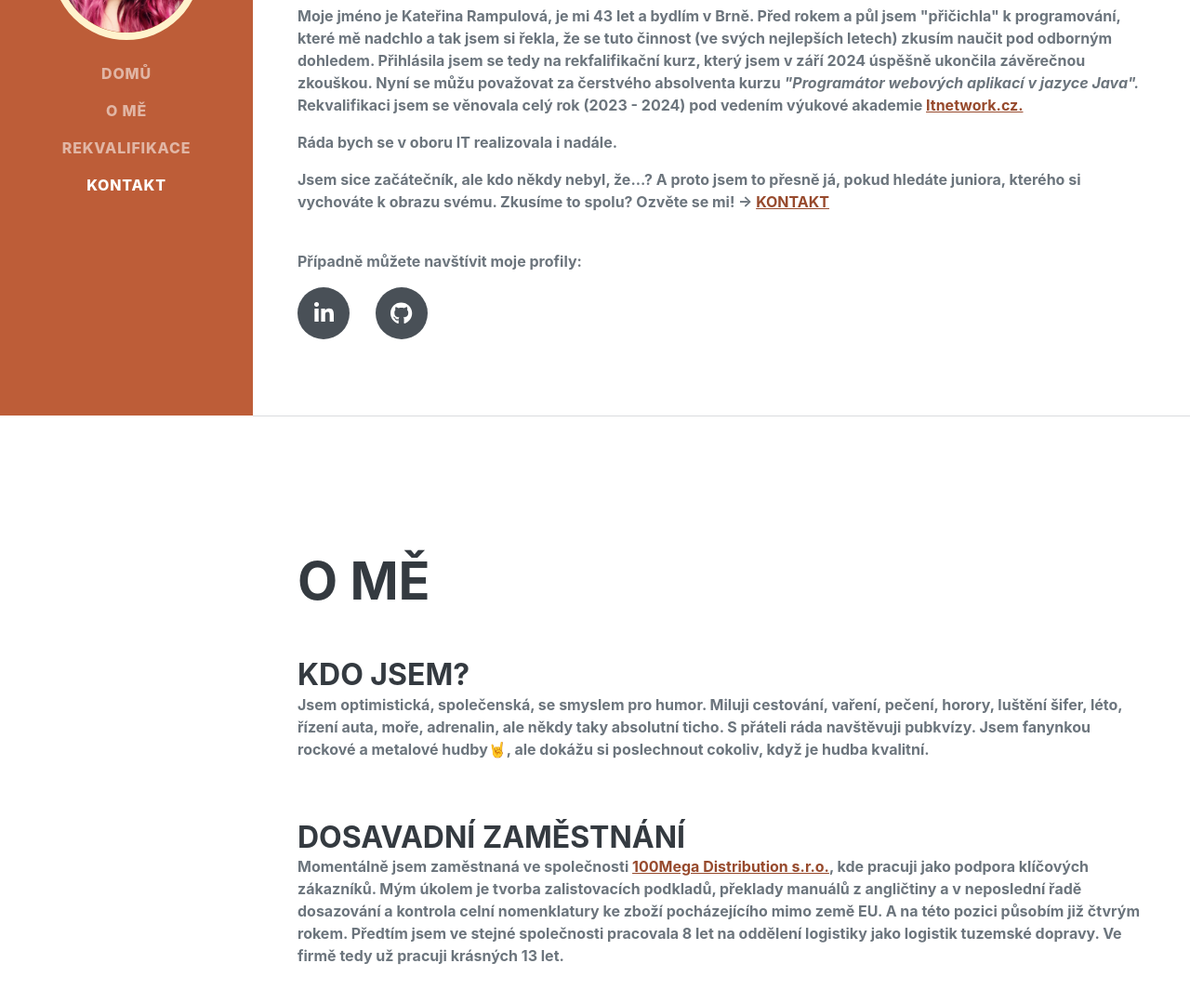
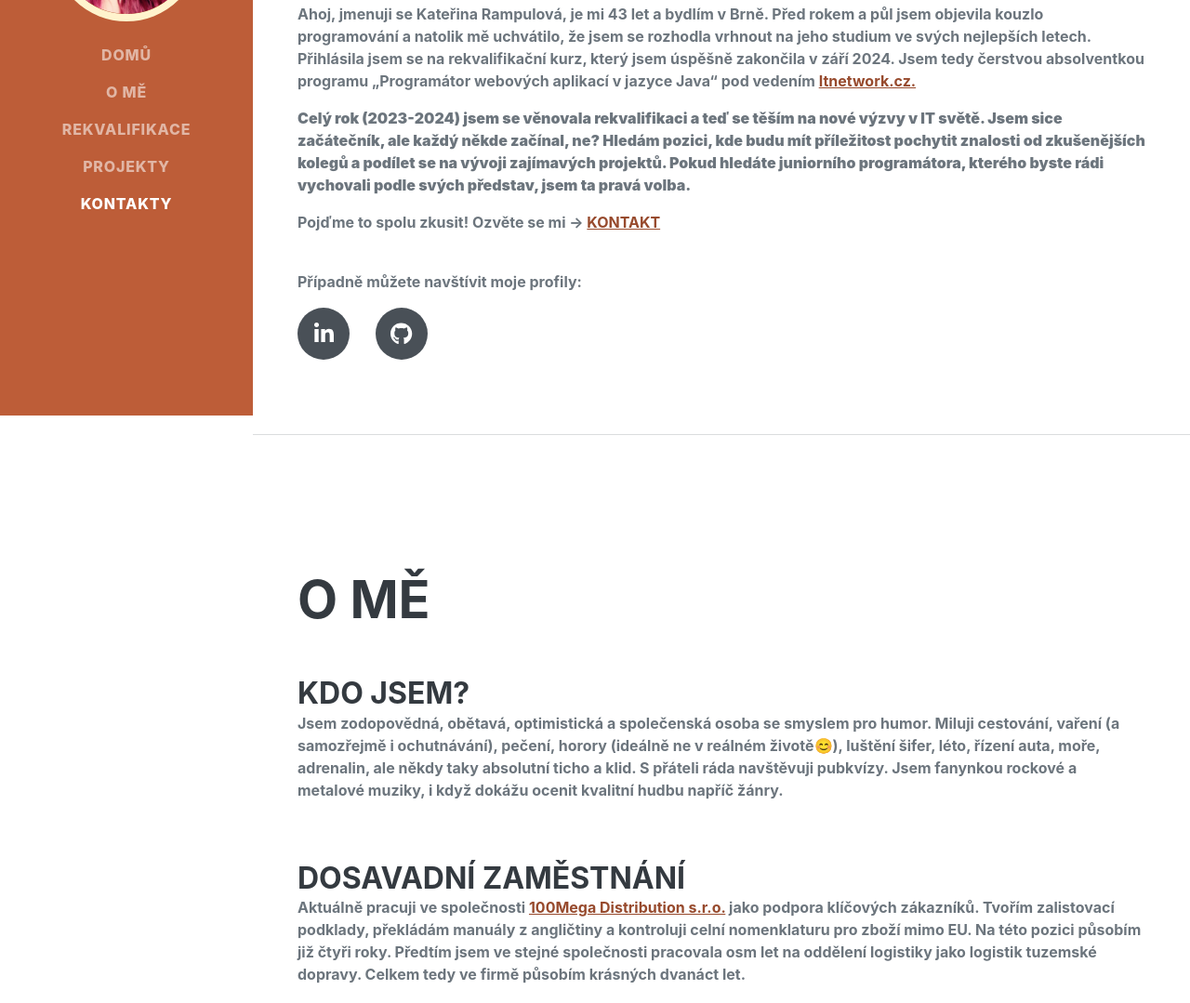
Before and after one commit to Kacisska/katka.github.io, a plain HTML site: page index.html in a window 1280 px wide. Shown: the part 353-1432 px from the top of the page at 93% size. Drawn offline with nearby package versions, Linux system fonts and the light colour scheme; a web font is replaced by a local one.

Commit message:
Úprava textu v index.html, nahrán nový soubor index.html

```diff
--- a/index.html
+++ b/index.html
@@ -5,6 +5,7 @@
         <meta name="viewport" content="width=device-width, initial-scale=1, shrink-to-fit=no" />
         <meta name="description" content="" />
         <meta name="author" content="" />
+        <link rel="shortcut icon" href="icon/ikona.jpg">
         <title>Katka Rampulová</title>
         <link rel="icon" type="image/x-icon" href="assets/img/favicon.ico" />
         <!-- Font Awesome icons (free version)-->
@@ -32,15 +33,15 @@
                     <li class="nav-item"><a class="nav-link js-scroll-trigger" href="#about">Domů</a></li>
                     <li class="nav-item"><a class="nav-link js-scroll-trigger" href="#experience">O mě</a></li>
                     <li class="nav-item"><a class="nav-link js-scroll-trigger" href="#education">Rekvalifikace</a></li>
-                   <!-- <li class="nav-item"><a class="nav-link js-scroll-trigger" href="#skills">Skills</a></li>
-                    <li class="nav-item"><a class="nav-link js-scroll-trigger" href="#interests">Interests</a></li> -->
-                    <li class="nav-item"><a class="nav-link js-scroll-trigger" href="#awards">Kontakt</a></li>
+                    <li class="nav-item"><a class="nav-link js-scroll-trigger" href="#skills">Projekty</a></li>
+                    <li class="nav-item"><a class="nav-link js-scroll-trigger" href="#interests">Kontakty</a></li>
+                   <!-- <li class="nav-item"><a class="nav-link js-scroll-trigger" href="#awards">Awards</a></li>-->
                 </ul>
             </div>
         </nav>
-        <!-- Page Content-->
+        <!-- Page Content -->
         <div class="container-fluid p-0">
-            <!-- Domů-->
+            <!-- Domů / about-->
             <section class="resume-section" id="about">
                 <div class="resume-section-content">
                     <h1 class="mb-0">
@@ -53,11 +54,11 @@
                     </div>
                    <!-- <p class="lead mb-5">Jmenuji se Kateřina Rampulová, je mi 43 let a bydlím v Brně.</p>-->
 
-                  <p><strong>Moje jméno je Kateřina Rampulová, je mi 43 let a bydlím v Brně. Před rokem a půl jsem "přičichla" k programování, které mě nadchlo a tak jsem si řekla, že se tuto činnost (ve svých nejlepších letech) zkusím naučit pod odborným dohledem. Přihlásila jsem se tedy na rekfalifikační kurz, který jsem v září 2024 úspěšně ukončila závěrečnou zkouškou. Nyní se můžu považovat za čerstvého absolventa kurzu <em>"Programátor webových aplikací v jazyce Java".</em>
-                  Rekvalifikaci jsem se věnovala celý rok (2023 - 2024) pod vedením výukové akademie <a href="https://itnetwork.cz">Itnetwork.cz.</a><br></p>
-                  <p>Ráda bych se v oboru IT realizovala i nadále.</strong></p>
+                  <p><strong>Ahoj, jmenuji se Kateřina Rampulová, je mi 43 let a bydlím v Brně. Před rokem a půl jsem objevila kouzlo programování a natolik mě uchvátilo, že jsem se rozhodla vrhnout na jeho studium ve svých nejlepších letech. Přihlásila jsem se na rekvalifikační kurz, který jsem úspěšně zakončila v září 2024. Jsem tedy čerstvou absolventkou programu „Programátor webových aplikací v jazyce Java“ pod vedením <a href="https://itnetwork.cz">Itnetwork.cz.</a><br></p>
 
-                 <p></p><strong>Jsem sice začátečník, ale kdo někdy nebyl, že...? A proto jsem to přesně já, pokud hledáte juniora, kterého si vychováte k obrazu svému. Zkusíme to spolu? Ozvěte se mi! → <a href="#awards">KONTAKT</a></p><br>
+
+                 <p></p><strong>Celý rok (2023-2024) jsem se věnovala rekvalifikaci a teď se těším na nové výzvy v IT světě. Jsem sice začátečník, ale každý někde začínal, ne? Hledám pozici, kde budu mít příležitost pochytit znalosti od zkušenějších kolegů a podílet se na vývoji zajímavých projektů. Pokud hledáte juniorního programátora, kterého byste rádi vychovali podle svých představ, jsem ta pravá volba.</strong></p>
+                 <p>Pojďme to spolu zkusit! Ozvěte se mi → <a href="#awards">KONTAKT</a></p><br>
                     <p>Případně můžete navštívit moje profily:</p>
 
                     <div class="social-icons">
@@ -68,7 +69,7 @@
                 </div>
             </section>
             <hr class="m-0" />
-            <!-- O mě-->
+            <!-- O mě / experience-->
             <section class="resume-section" id="experience">
                 <div class="resume-section-content">
                     <h2 class="mb-5">O mě</h2>
@@ -76,7 +77,7 @@
                         <div class="flex-grow-1">
                             <h3 class="mb-0">Kdo jsem?</h3>
                            <!-- <div class="subheading mb-3">Intelitec Solutions</div>-->
-                            <p>Jsem optimistická, společenská, se smyslem pro humor. Miluji cestování, vaření, pečení, horory, luštění šifer, léto, řízení auta, moře, adrenalin, ale někdy taky absolutní ticho. S přáteli ráda navštěvuji pubkvízy. Jsem fanynkou rockové a metalové hudby🤘, ale dokážu si poslechnout cokoliv, když je hudba kvalitní.</p>
+                            <p>Jsem zodopovědná, obětavá, optimistická a společenská osoba se smyslem pro humor. Miluji cestování, vaření (a samozřejmě i ochutnávání), pečení, horory (ideálně ne v reálném životě😊), luštění šifer, léto, řízení auta, moře, adrenalin, ale někdy taky absolutní ticho a klid. S přáteli ráda navštěvuji pubkvízy. Jsem fanynkou rockové a metalové muziky, i když dokážu ocenit kvalitní hudbu napříč žánry.</p>
                         </div>
                        <!--  <div class="flex-shrink-0"><span class="text-primary">March 2013 - Present</span></div>-->
                     </div>
@@ -84,8 +85,7 @@
                         <div class="flex-grow-1">
                             <h3 class="mb-0">Dosavadní zaměstnání</h3>
                            <!--  <div class="subheading mb-3">Intelitec Solutions</div>-->
-                            <p>Momentálně jsem zaměstnaná ve společnosti <a href="https://100Mega.cz">100Mega Distribution s.r.o.</a>, kde pracuji jako podpora klíčových zákazníků. Mým úkolem je tvorba zalistovacích podkladů, překlady manuálů z angličtiny a v neposlední řadě dosazování a kontrola celní nomenklatury ke zboží pocházejícího mimo země EU.
-                             A na této pozici působím již čtvrým rokem. Předtím jsem ve stejné společnosti pracovala 8 let na oddělení logistiky jako logistik tuzemské dopravy. Ve firmě tedy už pracuji krásných 13 let. </p>
+                            <p>Aktuálně pracuji ve společnosti <a href="https://100Mega.cz">100Mega Distribution s.r.o.</a> jako podpora klíčových zákazníků. Tvořím zalistovací podklady, překládám manuály z angličtiny a kontroluji celní nomenklaturu pro zboží mimo EU. Na této pozici působím již čtyři roky. Předtím jsem ve stejné společnosti pracovala osm let na oddělení logistiky jako logistik tuzemské dopravy. Celkem tedy ve firmě působím krásných dvanáct let. </p>
                         </div>
                      <!--   <div class="flex-shrink-0"><span class="text-primary">December 2011 - March 2013</span></div>
                     </div>-->
@@ -108,7 +108,7 @@
                 </div>
             </section>
             <hr class="m-0" />
-            <!-- Rekvalifikace-->
+            <!-- Rekvalifikace / education-->
             <section class="resume-section" id="education">
                 <div class="resume-section-content">
                     <h2 class="mb-5">Rekvalifikace</h2>
@@ -168,25 +168,26 @@
         </div>
 
             </div>
-                       <!-- <div class="flex-shrink-0"><span class="text-primary">August 2006 - May 2010</span></div> -->
+                    <!--<div class="flex-shrink-0"><span class="text-primary">August 2006 - May 2010</span></div>
                     </div>
                     <div class="d-flex flex-column flex-md-row justify-content-between">
                         <div class="flex-grow-1"></div>
-                          <!--  <h3 class="mb-0">James Buchanan High School</h3>
+                           <h3 class="mb-0">James Buchanan High School</h3>
                             <div class="subheading mb-3">Technology Magnet Program</div>
                             <p>GPA: 3.56</p>
                         </div>
                         <div class="flex-shrink-0"><span class="text-primary">August 2002 - May 2006</span></div>
-                    </div>-->
-                </div>
+                    </div>
+                </div> -->
             </section>
-           <hr class="m-0" />
-            <!-- Skills
+
+            <hr class="m-0" />
+            <!-- Projekty / Skills-->
             <section class="resume-section" id="skills">
                 <div class="resume-section-content">
-                    <h2 class="mb-5">Skills</h2>
-                    <div class="subheading mb-3">Programming Languages & Tools</div>
-                    <ul class="list-inline dev-icons">
+                    <h2 class="mb-5">Projekty</h2>
+                    <div class="subheading mb-3">Projekty</div>
+                 <!--   <ul class="list-inline dev-icons">
                         <li class="list-inline-item"><i class="fab fa-html5"></i></li>
                         <li class="list-inline-item"><i class="fab fa-css3-alt"></i></li>
                         <li class="list-inline-item"><i class="fab fa-js-square"></i></li>
@@ -218,25 +219,42 @@
                             <span class="fa-li"><i class="fas fa-check"></i></span>
                             Agile Development & Scrum
                         </li>
-                    </ul>
+                    </ul>-->
                 </div>
-            </section> -->
-            <hr class="m-0" />
-            <!-- Interests
+            </section>
+         <!--   <hr class="m-0" />
+            Interests
             <section class="resume-section" id="interests">
                 <div class="resume-section-content">
                     <h2 class="mb-5">Interests</h2>
                     <p>Apart from being a web developer, I enjoy most of my time being outdoors. In the winter, I am an avid skier and novice ice climber. During the warmer months here in Colorado, I enjoy mountain biking, free climbing, and kayaking.</p>
-                    <p class="mb-0">When forced indoors, I follow a number of sci-fi and fantasy genre movies and television shows, I am an aspiring chef, and I spend a large amount of my free time exploring the latest technology advancements in the front-end web development world.</p>
-                </div>-->
+                    <p class="mb-0">When forced indoors, I follow a number of sci-fi and fantasy genre movies and television shows, I am an aspiring chef, and I spend a large amount of my free time exploring the latest technology advancements in the front-end web development world.</p>-->
+                </div>
             </section>
             <hr class="m-0" />
-            <!-- Kontakt-->
+           <!-- Kontakty  / Interests -->
+            <section class="resume-section" id="interests">
+                <div class="resume-section-content">
+                    <h2 class="mb-5">Kontakty</h2>
+                    <p>Pokud máte zájem, napište mi email na <strong><a href = "mailto:kacisska@gmail.com?subject=Dotaz&body=Zde%20napište%20váš%20dotaz">kacisska@gmail.com</strong></a>. Budu se těšit!</p><br>
+
+                    <p class="domu">
+                      <a href="#about">⏎ Zpět na hlavní stranu</a>
+
+                </div>
+
+            </section>
+
+
+
+            <!--<hr class="m-0" />
+             Awards
            <section class="resume-section" id="awards">
                 <div class="resume-section-content">
                     <h2 class="mb-5">Kontakt</h2>
-                     <ul class="fa-ul mb-0">
-                     <!--   <li>
+                    <div class="d-flex flex-column flex-md-row justify-content-between mb-5">
+                        <div class="flex-grow-1">
+                       <li>
                             <span class="fa-li"><i class="fas fa-trophy text-warning"></i></span>
                             Google Analytics Certified Developer
                         </li>
@@ -275,17 +293,14 @@
                             Place - James Buchanan High School - Hackathon 2005
                         </li>
                     </ul>
-                </div>-->
+                </div>
 
 
 
-              <p>Pokud máte zájem, napište mi email na <strong><a href = "mailto:kacisska@gmail.com?subject=Dotaz&body=Zde%20napište%20váš%20dotaz">kacisska@gmail.com</strong></a>. Budu se těšit!</p><br>
 
-              <p class="domu">
-                <a href="#about">⏎ Zpět na hlavní stranu</a>
 
             </section>
-        </div>
+        </div>-->
         <!-- Bootstrap core JS-->
         <script src="https://cdn.jsdelivr.net/npm/bootstrap@5.2.3/dist/js/bootstrap.bundle.min.js"></script>
         <!-- Core theme JS-->
```
